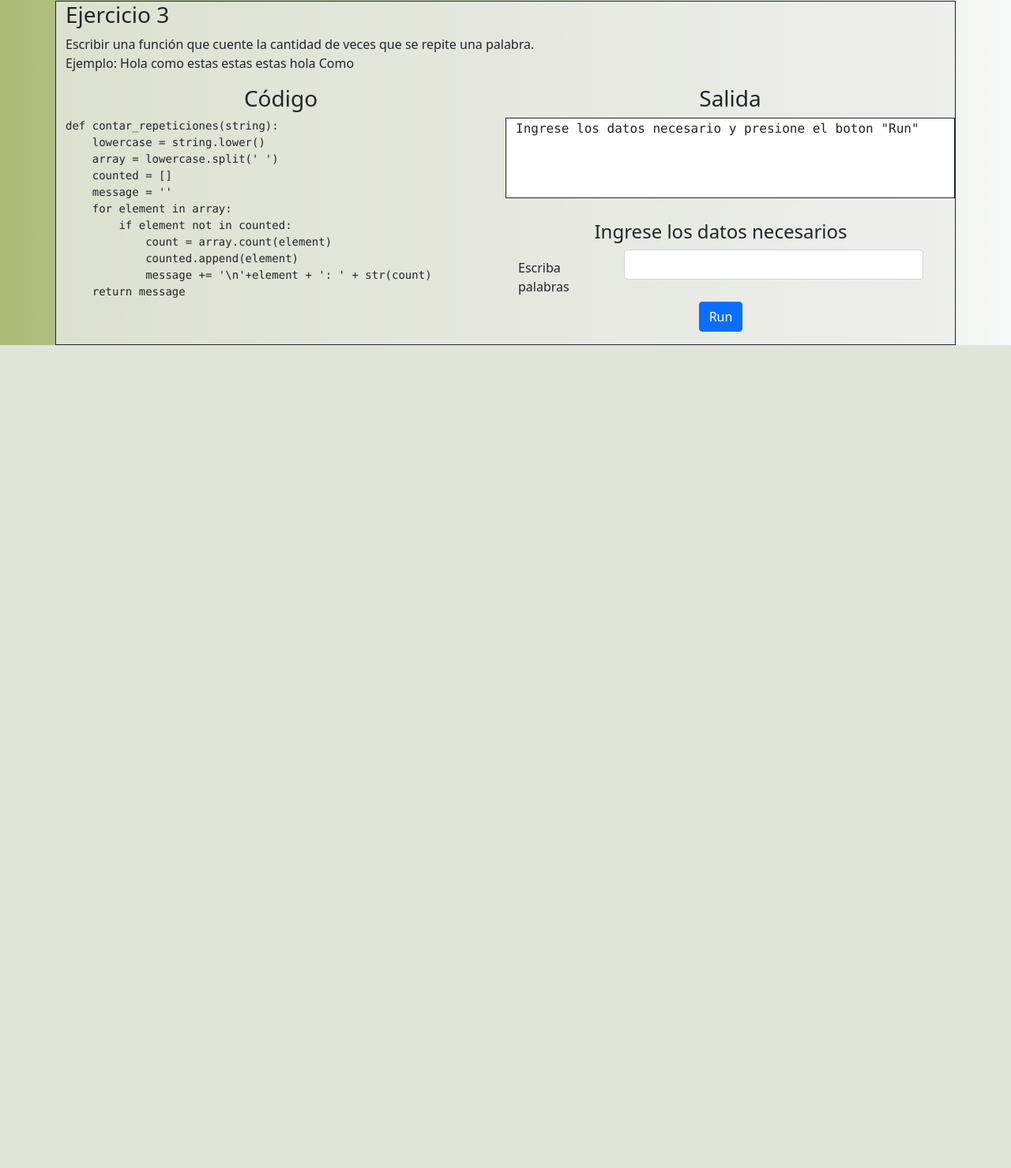
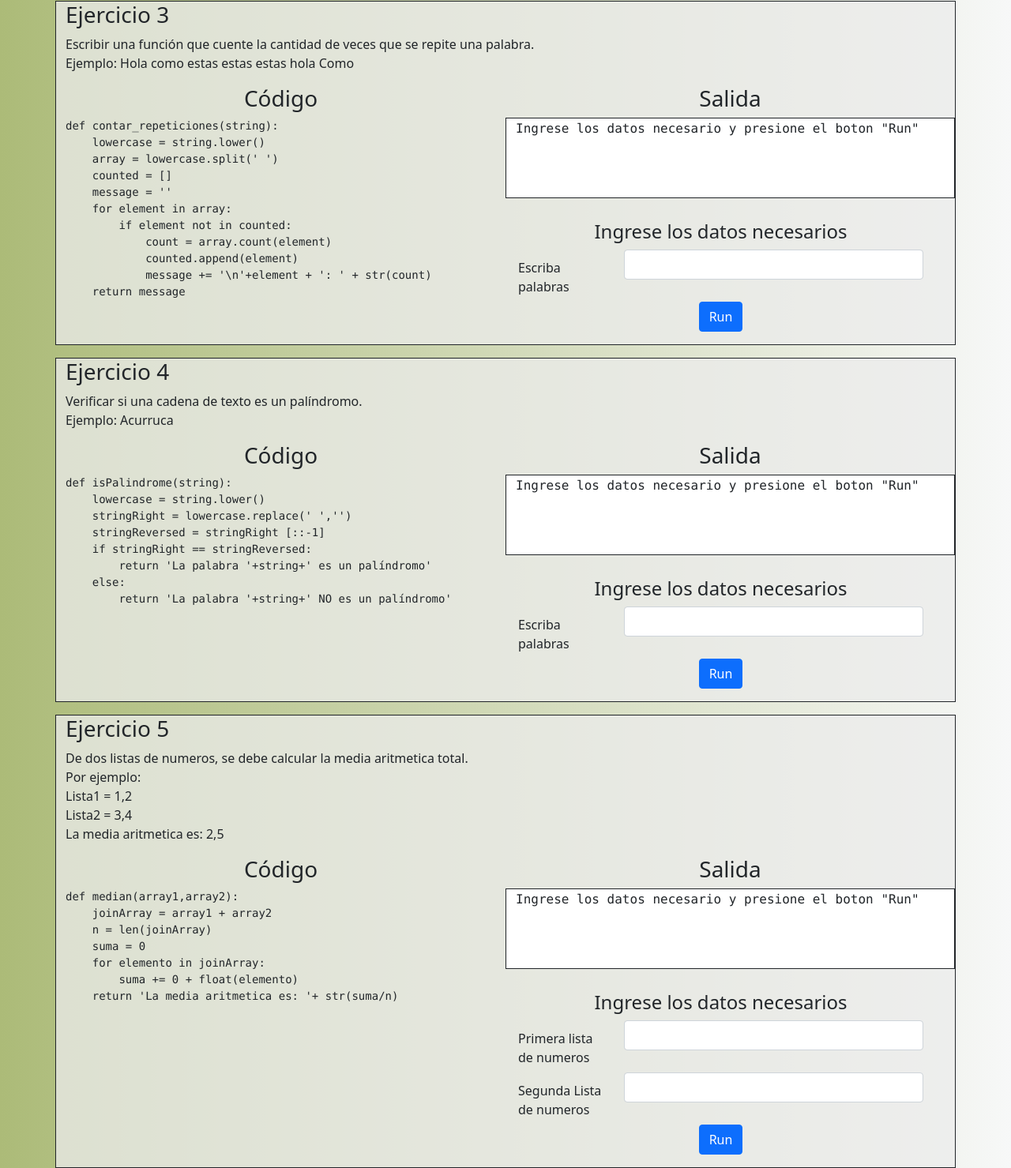
Before and after one commit to Maxisadas/Ejercicios_python, a Flask app: page / in a window 1280 px wide. Shown: the part 1361-2840 px from the top of the page at 79% size. Before the commit the page ends 1798 px from the top, so only its background shows below. Run offline with Flask 2, Linux system fonts and the light colour scheme.

Commit message:
agregado mas ejercicios

```diff
--- a/app.py
+++ b/app.py
@@ -31,6 +31,22 @@ def ejercicio3():
     if found:
         return 'No se permite caracteres especiales'
     return index.contar_repeticiones(string)
+@app.route('/ejercicio4',methods=['POST'])
+def ejercicio4():
+    string = str(request.form['variable1'])
+    found = re.search('[^A-Za-z0-9 ]+', string)
+    if found:
+        return 'No se permite caracteres especiales'
+    return index.isPalindrome(string)
+@app.route('/ejercicio5',methods=['POST'])
+def ejercicio5():
+    string1 = str(request.form['variable1'])
+    string2 = str(request.form['variable2'])
+    found1 = re.search('[^0-9,-]+', string1)
+    found2 = re.search('[^0-9,-]+', string2)
+    if found1 or found2:
+        return 'No se permite caracteres especiales'
+    return index.median(string1.split(','),string2.split(','))
 
 if __name__ == '__main__':
     app.run(debug=True)
--- a/src/services/index.py
+++ b/src/services/index.py
@@ -1,3 +1,5 @@
 from src.services.ejercicio1 import *
 from src.services.ejercicio2 import *
 from src.services.ejercicio3 import *
+from src.services.ejercicio4 import *
+from src.services.ejercicio5 import *
--- a/templates/home.html
+++ b/templates/home.html
@@ -199,6 +199,125 @@ def contar_repeticiones(string):
             </div>
           </div>
         </div>
+                <!---Ejercicio 4-->
+    <div class="container-sm ejercicio border border-dark mt-3">
+        <div class="row">
+          <h3>Ejercicio 4</h3>
+        </div>
+        <div class="row">
+            <p>Verificar si una cadena de texto es un palíndromo.<br>Ejemplo: Acurruca</p>
+        </div>
+        <div class="row">
+            <div class="col-sm">
+                <div class="row">
+                    <h3 class="text-center">Código</h3>
+                </div>
+                <div class="row">
+                    <pre>
+def isPalindrome(string):
+    lowercase = string.lower()
+    stringRight = lowercase.replace(' ','')
+    stringReversed = stringRight [::-1]
+    if stringRight == stringReversed:
+        return 'La palabra '+string+' es un palíndromo'
+    else:
+        return 'La palabra '+string+' NO es un palíndromo'
+                    </pre>
+                </div>
+            </div>
+            <div class="col-sm">
+                <div class="row">
+                    <h3 class="text-center">Salida</h3>
+                </div>
+                <div class="row salida border border-dark">
+                    <div class="container" style="height:100px">
+                        <samp id="respuesta_ejercicio4">Ingrese los datos necesario y presione el boton "Run"</samp>
+                    </div>
+                </div>
+                <form class="row g-3 mt-4" method="POST" id="form_ejercicio4">
+                    <div class="row mt-1">
+                        <h4 class="text-center">Ingrese los datos necesarios</h4>
+                    </div>
+                    <div class="row">
+                        <label for="variable1_ejercicio4" class="col-form-label col-sm-3 mt-1">Escriba palabras</label>
+                        <div class="col-sm-9">
+                        <input type="text" class="form-control" id="variable1_ejercicio4" name="variable1_ejercicio4">
+                        </div>
+                    </div>
+                    <div class="row">
+                        <div class="col-sm text-center">
+                            <button type="button" id="enviar_ejercicio4" class="btn btn-primary mb-3">Run</button>
+                        </div>
+
+                    </div>
+                </form>
+            </div>
+          </div>
+        </div>
+                      <!---Ejercicio 5-->
+    <div class="container-sm ejercicio border border-dark mt-3">
+        <div class="row">
+          <h3>Ejercicio 5</h3>
+        </div>
+        <div class="row">
+            <p>De dos listas de numeros, se debe calcular la media aritmetica total.<br>
+                Por ejemplo: <br>Lista1 = 1,2<br>
+                             Lista2 = 3,4<br>
+                             La media aritmetica es: 2,5
+            </p>
+        </div>
+        <div class="row">
+            <div class="col-sm">
+                <div class="row">
+                    <h3 class="text-center">Código</h3>
+                </div>
+                <div class="row">
+                    <pre>
+def median(array1,array2):
+    joinArray = array1 + array2
+    n = len(joinArray)
+    suma = 0
+    for elemento in joinArray:
+        suma += 0 + float(elemento)
+    return 'La media aritmetica es: '+ str(suma/n)
+                    </pre>
+                </div>
+            </div>
+            <div class="col-sm">
+                <div class="row">
+                    <h3 class="text-center">Salida</h3>
+                </div>
+                <div class="row salida border border-dark">
+                    <div class="container" style="height:100px">
+                        <samp id="respuesta_ejercicio5">Ingrese los datos necesario y presione el boton "Run"</samp>
+                    </div>
+                </div>
+                <form class="row g-3 mt-4" method="POST" id="form_ejercicio5">
+                    <div class="row mt-1">
+                        <h4 class="text-center">Ingrese los datos necesarios</h4>
+                    </div>
+                    <div class="row">
+                        <label for="variable1_ejercicio5" class="col-form-label col-sm-3 mt-1">Primera lista de numeros</label>
+                        <div class="col-sm-9">
+                        <input type="text" class="form-control" id="variable1_ejercicio5" name="variable1_ejercicio5">
+                        </div>
+                    </div>
+                    <div class="row">
+                        <label for="variable2_ejercicio5" class="col-form-label col-sm-3 mt-1">Segunda Lista de numeros</label>
+                        <div class="col-sm-9">
+                        <input type="text" class="form-control" id="variable2_ejercicio5" name="variable2_ejercicio5">
+                        </div>
+                    </div>
+                    <div class="row">
+                        <div class="col-sm text-center">
+                            <button type="button" id="enviar_ejercicio5" class="btn btn-primary mb-3">Run</button>
+                        </div>
+
+                    </div>
+                </form>
+            </div>
+          </div>
+    </div>
 
 
 <script src="https://ajax.googleapis.com/ajax/libs/jquery/3.5.1/jquery.min.js"></script>
```
Also changed, not shown: src/services/ejercicio4.py (added, +10 -0 lines), src/services/ejercicio5.py (added, +9 -0 lines), static/js/main.js (+39 -0 lines).
